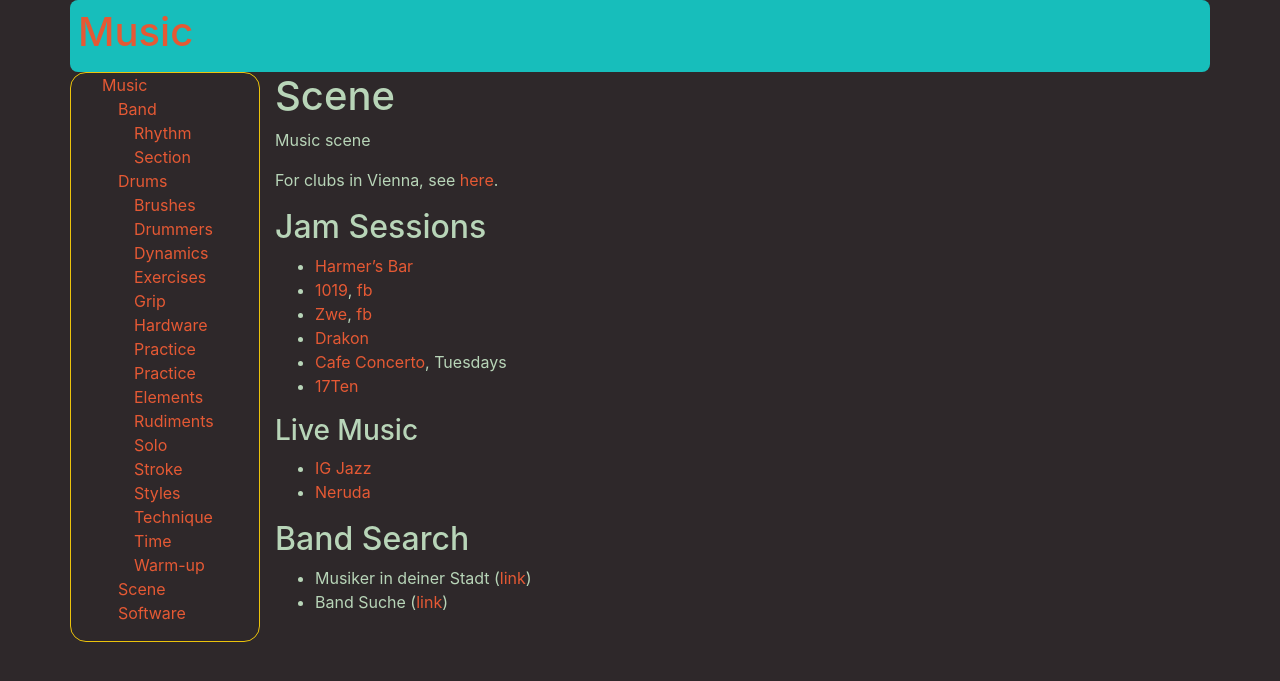
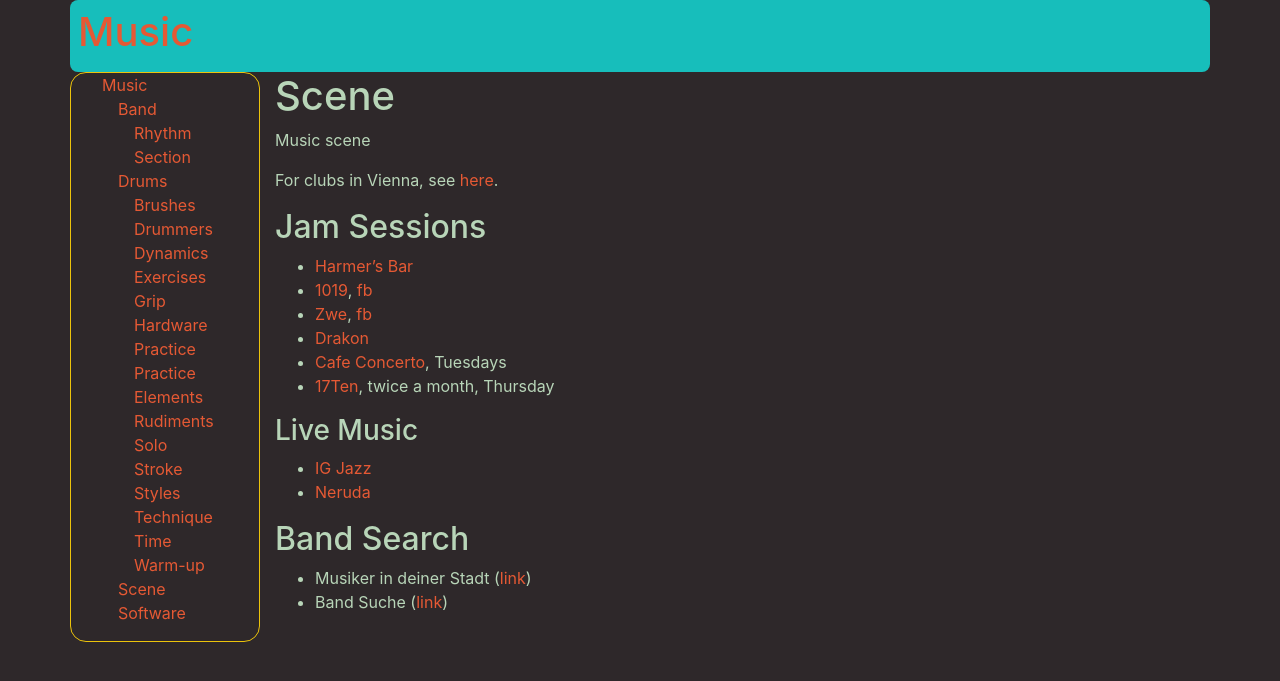
Before and after one commit to MisterY/music-site, a Jekyll site: the page built from scene.md, in a window 1280 px wide. Shown: the top 681 px of the page. Built offline with Jekyll 4.4.1, drawn with Linux system fonts in a browser that asks for light colours; nearby versions of some CDN libraries; our own code applies the rules of GitHub Pages for plain Markdown files.

Commit message:
frequency

```diff
--- a/scene.md
+++ b/scene.md
@@ -11,7 +11,7 @@ For clubs in Vienna, see [here](http://austria.alensiljak.tk/entertainment/music
 - [Zwe](http://www.zwe.cc/), [fb](https://www.facebook.com/jazzcafezwe/)
 - [Drakon](https://www.facebook.com/Drakon-386418171399681/)
 - [Cafe Concerto](http://www.cafeconcerto.at/), Tuesdays
-- [17Ten](http://www.17ten.at/termine.html)
+- [17Ten](http://www.17ten.at/termine.html), twice a month, Thursday
 
 ### Live Music
 
```
